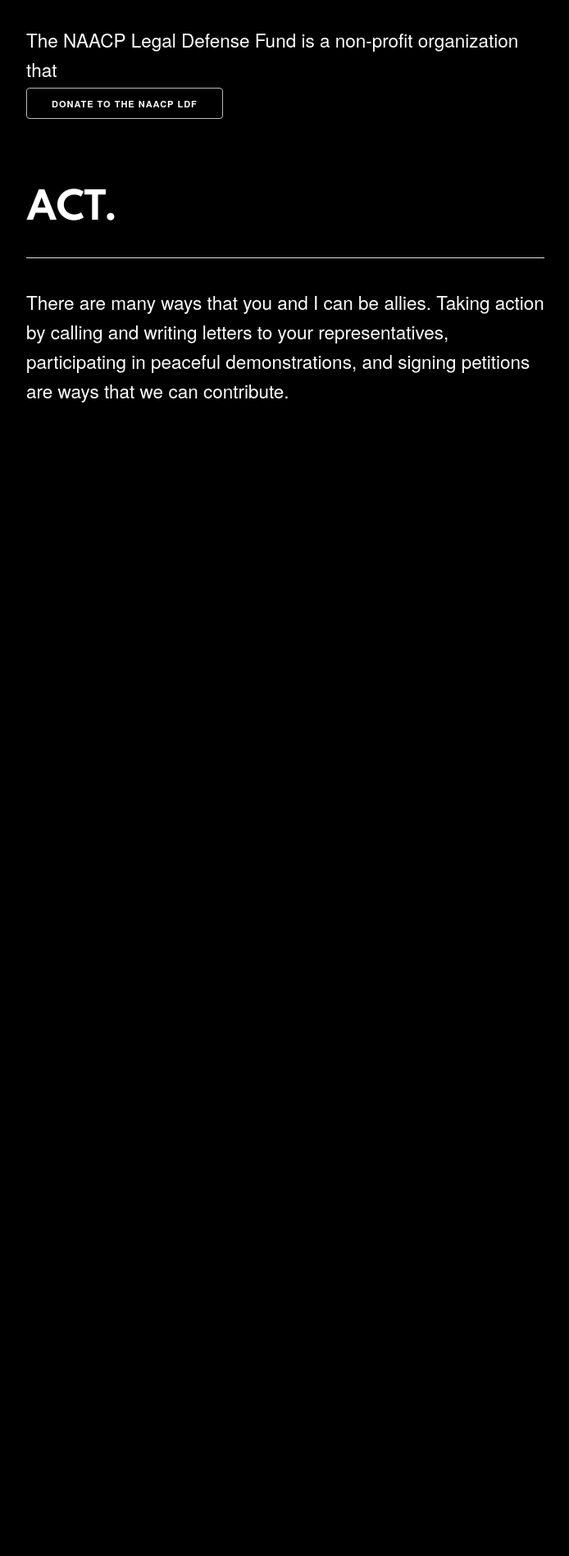
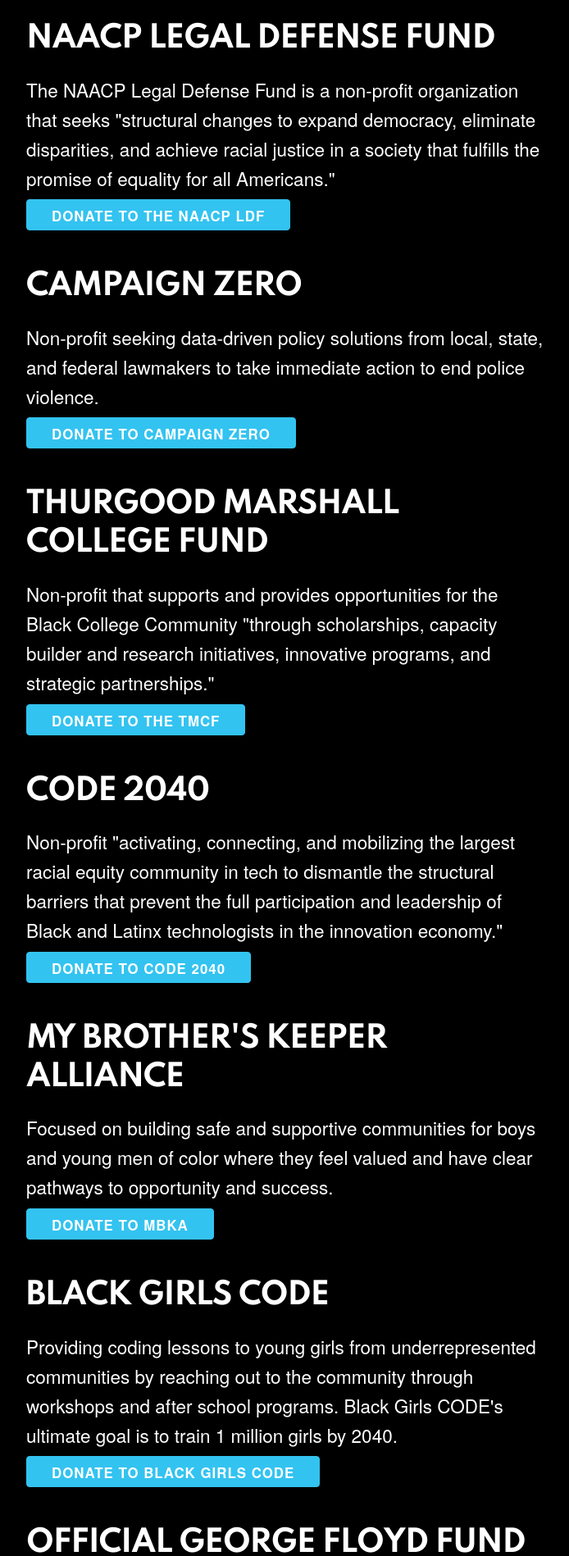
Before and after one commit to VandyHacks/blm, a Svelte app: page / in a window 1280 px wide. Shown: the part 2122-4020 px from the top of the page at 82% size, without its empty margins (292-986 px from the left). Before the commit the page ends 2638 px from the top, so only its background shows below. Built offline with nearby package versions, Linux system fonts and the light colour scheme.

Commit message:
Finish charity list

```diff
--- a/src/App.svelte
+++ b/src/App.svelte
@@ -20,21 +20,21 @@
 	Through self-education, we seek to better understand systemic racism. Some of the resources we are using are:
 	<ul>
 		<li>
-			<a href="https://blacklivesmatters.carrd.co/#educate">
+			<a href="https://blacklivesmatters.carrd.co/#educate" target="_blank">
 				Collated resources on Black Lives Matter and anti-racism
 			</a>
 		</li>
 		<li>
-			<a href="https://www.fastcompany.com/40528096/8-ways-to-make-real-progress-on-techs-diversity-problem">
+			<a href="https://www.fastcompany.com/40528096/8-ways-to-make-real-progress-on-techs-diversity-problem" target="_blank">
 				8 Ways to Make Real Progress on Tech's Diversity Problem</a>
 			</li>
 		<li>
-			<a href="https://medium.com/@marksluckie/what-it-s-actually-like-to-be-a-black-employee-at-a-tech-company-e32bb222818b">
+			<a href="https://medium.com/@marksluckie/what-it-s-actually-like-to-be-a-black-employee-at-a-tech-company-e32bb222818b" target="_blank">
 				A view into being a Black employee at a tech company
 			</a>
 		</li>
 		<li>
-			<a href="https://www.brookings.edu/research/black-and-hispanic-underrepresentation-in-tech-its-time-to-change-the-equation/">
+			<a href="https://www.brookings.edu/research/black-and-hispanic-underrepresentation-in-tech-its-time-to-change-the-equation/" target="_blank">
 				Report on Black and Hispanic underrepresentation in tech
 			</a>
 		</li>
@@ -48,26 +48,87 @@
 
 	<h2>Donate.</h2>
 	<hr>
-	We are matching donations up to a total of $1,000 to any charity fighting systemic injustice. We have attached a list of charities that we chose as recommendations to you. As a result of restrictions on student organization accounts at Vanderbilt, we will be donating all the matches to the NAACP Legal Defense Fund. We highly encourage anyone who has the means to donate what they can. Please send us the receipt so that VandyHacks can match all of your donations.
+	We are matching donations up to a total of $1,000 to any organization fighting racism and anti-Blackness. As a result of restrictions on student organization accounts at Vanderbilt, VandyHacks will be donating all the matches to the NAACP Legal Defense Fund. We highly encourage anyone who has the means to donate what they can. Please send us the receipt at <a href="mailto:info@vandyhacks.org">info@vandyhacks.org</a> so that VandyHacks can match all of your donations.
 
 	<br>
 	<br>
 
-	Some of the organizations we are donating to include:
+	Some of the organizations our members individually are donating to include:
 
 	<div class="fund">
 		<h3>NAACP Legal Defense Fund</h3>
 		<div class="summary">
-			The NAACP Legal Defense Fund is a non-profit organization that
+			The NAACP Legal Defense Fund is a non-profit organization that seeks "structural changes to expand democracy, eliminate disparities, and achieve racial justice in a society that fulfills the promise of equality for all Americans."
 		</div>
-		<button>Donate to the NAACP LDF</button>
+		<a class="button button-primary" href="https://www.naacpldf.org/" target="_blank">Donate to the NAACP LDF</a>
 	</div>
+
+	<div class="fund">
+		<h3>Campaign Zero</h3>
+		<div class="summary">
+			Non-profit seeking data-driven policy solutions from local, state, and federal lawmakers to take immediate action to end police violence.
+		</div>
+		<a class="button button-primary" href="https://www.joincampaignzero.org/" target="_blank">Donate to Campaign Zero</a>
+	</div>
+
+	<div class="fund">
+		<h3>Thurgood Marshall College Fund</h3>
+		<div class="summary">
+			Non-profit that supports and provides opportunities for the Black College Community "through scholarships, capacity builder and research initiatives, innovative programs, and strategic partnerships."
+		</div>
+		<a class="button button-primary" href="https://www.tmcf.org" target="_blank">Donate to the TMCF</a>
+	</div>
+
+	<div class="fund">
+		<h3>Code 2040</h3>
+		<div class="summary">
+			Non-profit "activating, connecting, and mobilizing the largest racial equity community in tech to dismantle the structural barriers that prevent the full participation and leadership of Black and Latinx technologists in the innovation economy."
+		</div>
+		<a class="button button-primary" href="http://www.code2040.org/" target="_blank">Donate to Code 2040</a>
+	</div>
+
+	<div class="fund">
+		<h3>My Brother's Keeper Alliance</h3>
+		<div class="summary">
+			Focused on building safe and supportive communities for boys and young men of color where they feel valued and have clear pathways to opportunity and success.
+		</div>
+		<a class="button button-primary" href="https://www.obama.org/mbka/" target="_blank">Donate to MBKA</a>
+	</div>
+
+	<div class="fund">
+		<h3>Black Girls Code</h3>
+		<div class="summary">
+			Providing coding lessons to young girls from underrepresented communities by reaching out to the community through workshops and after school programs. Black Girls CODE's ultimate goal is to train 1 million girls by 2040.
+		</div>
+		<a class="button button-primary" href="https://www.blackgirlscode.com" target="_blank">Donate to Black Girls Code</a>
+	</div>
+
+	<div class="fund">
+		<h3>Official George Floyd Fund</h3>
+		<div class="summary">
+			Established to cover funeral and burial expenses, mental and grief counseling, lodging and travel for all court proceedings, and to assist the Floyd family in the days to come as they continue to seek justice for George.
+		</div>
+		<a class="button button-primary" href="https://www.gofundme.com/f/georgefloyd" target="_blank">Donate to the George Floyd Fund</a>
+	</div>
+
+	<div class="fund">
+		<h3>NAACP</h3>
+		<div class="summary">
+			The mission of the National Association for the Advancement of Colored People (NAACP) is to secure the political, educational, social, and economic equality of rights in order to eliminate race-based discrimination and ensure the health and well-being of all persons.
+		</div>
+		<a class="button button-primary" href="https://www.naacp.org" target="_blank">Donate to the NAACP</a>
+	</div>
+
 	<br>
 	<br>
 
 	<h2>Act.</h2>
 	<hr>
 	There are many ways that you and I can be allies. Taking action by calling and writing letters to your representatives, participating in peaceful demonstrations, and signing petitions are ways that we can contribute.
+
+	<br>
+	<br>
+	- The VandyHacks Team
 </div>
 </main>
 
@@ -90,11 +151,11 @@
 	}
 
 	.fund {
-		margin: 20px 0 0 0;
+		margin: 2em 0 0 0;
 	}
 
-	button {
-		color: white;
+	.button-primary {
+		margin: .5em 0 0 0;
 	}
 
 	@media (min-width: 640px) {
@@ -110,5 +171,9 @@
 		h2 {
 			font-size: 2em;
 		}
+
+		.button-primary {
+			font-size: .75em;
+		}
 	}
 </style>
```
